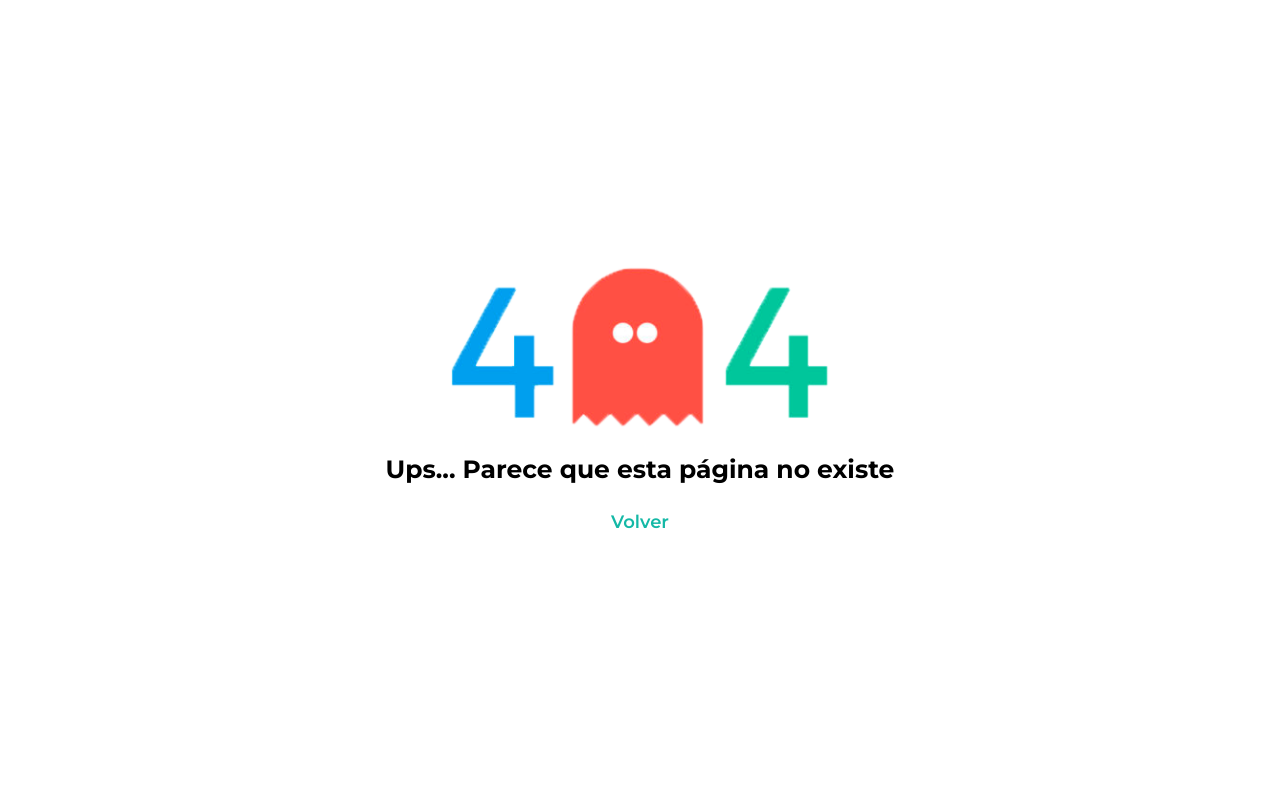
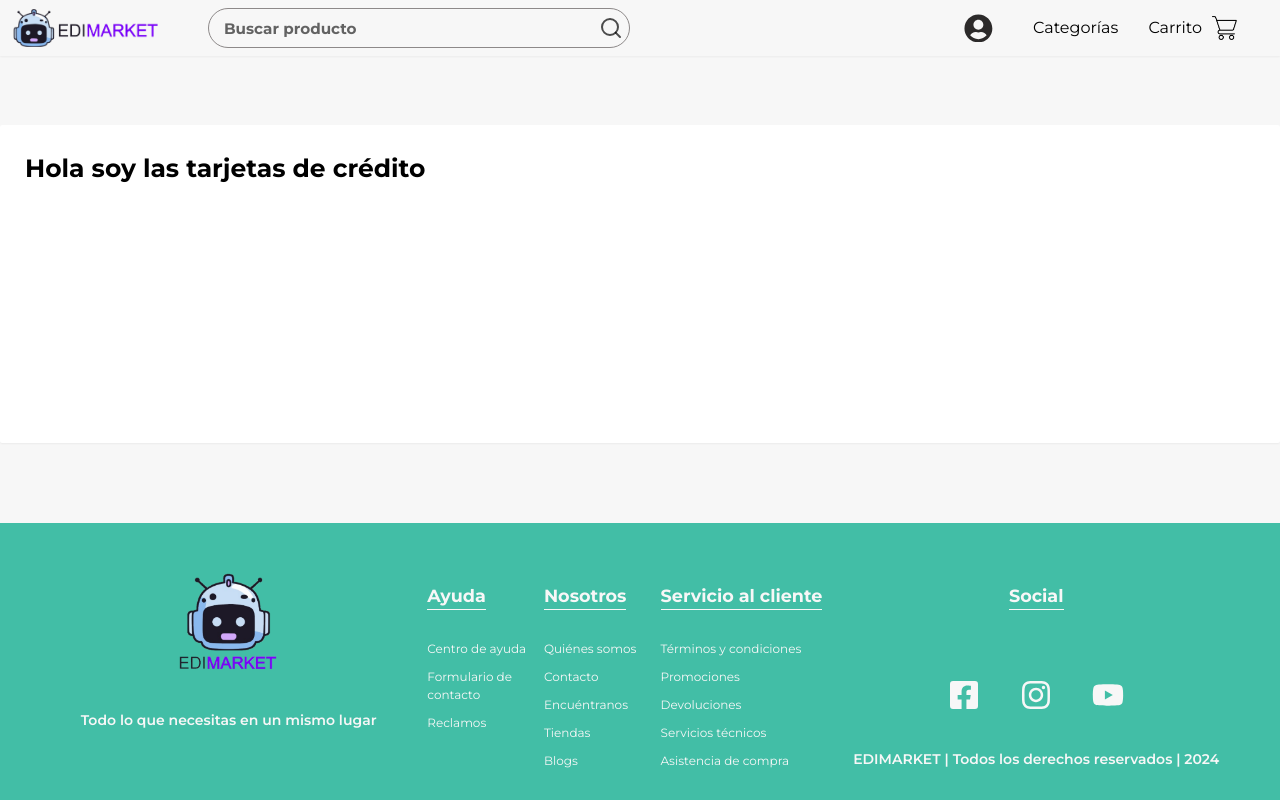
Before and after one commit to SebastianHernandez0/edimarket-2, a React (Vite) app in the folder Frontend/: page /my-credit-cards in a window 1280 px wide. Built offline with nearby package versions, Linux system fonts and the light colour scheme; sample sign-in values are in the browser's storage.

Commit message:
Creando componente tarjetas de crédito

```diff
--- a/Frontend/src/App.jsx
+++ b/Frontend/src/App.jsx
@@ -23,6 +23,7 @@ import { EditUserData } from "./pages/editUserData/EditUserData.jsx";
 import { UserAddress } from "./pages/userAddress/UserAddress.jsx";
 import { AddUserAdress } from "./pages/addUserAddress/AddUserAddress.jsx";
 import { NotFound } from "./pages/notFound/NotFound.jsx";
+import { UserCards } from "./pages/userCards/UserCards.jsx";
 
 function App() {
   const { userToken } = useContext(UserContext);
@@ -78,6 +79,10 @@ function App() {
             path="/add-address"
             element={userToken ? <AddUserAdress /> : <Navigate to="/sign-in" />}
           />
+          <Route
+            path="/my-credit-cards"
+            element={userToken ? <UserCards /> : <Navigate to="/sign-in" />}
+          />
           <Route path="*" element={<NotFound />} />
         </Routes>
 
--- a/Frontend/src/pages/miPerfil/MiPerfil.jsx
+++ b/Frontend/src/pages/miPerfil/MiPerfil.jsx
@@ -15,6 +15,12 @@ export function MiPerfil() {
 
   let nombres = user.nombre.split(" ");
 
+  let nameToUpperCase = user.nombre.split(" ");
+  let newName = nameToUpperCase.map(
+    (word) => word.charAt(0).toUpperCase() + word.slice(1)
+  );
+  let updateName = (nameToUpperCase = newName.join(" "));
+
   return (
     <section className="miperfil__container ">
       <div className="miperfil__userinfo__container bg-white shadow-sm ">
@@ -26,7 +32,7 @@ export function MiPerfil() {
         </div>
         <div className="miperfil__userinfo__name">
           <p className="miperfill__userinfo__paragraph font-medium">
-            {user.nombre}
+            {updateName}
           </p>
           <p className="miperfill__userinfo__paragraph text-sm mt-3">
             {user.email}
@@ -93,7 +99,7 @@ export function MiPerfil() {
         <div className="flex items-center justify-between w-full">
           <div className="flex items-center w-full">
             <Link
-              to=""
+              to="/my-credit-cards"
               className="miperfil__userinfo__data miperfil__userinfo__postlink w-full"
             >
               <FaCreditCard className="miperfil__userinfo__icon text" />
--- a/Frontend/src/pages/userAddress/UserAddress.jsx
+++ b/Frontend/src/pages/userAddress/UserAddress.jsx
@@ -103,13 +103,21 @@ export function UserAddress() {
                 <div className="flex gap-2 items-center font-medium">
                   <HiHome className="text-2xl" />
                   <span>
-                    {address.direccion} <span>{address.numero_casa}</span>
+                    {address.direccion.charAt(0).toUpperCase() +
+                      address.direccion.slice(1)}
+                    <span>{address.numero_casa}</span>
                   </span>
                 </div>
                 <div className="region-comuna pl-8 text-sm">
-                  <span className="">Región</span> <span>{address.region}</span>
+                  <span className="">Región</span>{" "}
+                  <span>
+                    {address.region.charAt(0).toUpperCase() +
+                      address.region.slice(1)}
+                  </span>
                 </div>
-                <span className="usuario pl-8 text-sm">{user.nombre}</span>
+                <span className="usuario pl-8 text-sm">
+                  {user.nombre.charAt(0).toUpperCase() + user.nombre.slice(1)}
+                </span>
               </div>
             </div>
             <div className="edit__icon">
--- /dev/null
+++ b/Frontend/src/pages/userCards/UserCards.jsx
@@ -0,0 +1,9 @@
+import "../userCards/userCards.css";
+
+export function UserCards() {
+  return (
+    <section className="usercards__container bg-white shadow-sm rounded-sm">
+      <h1>Hola soy las tarjetas de crédito</h1>
+    </section>
+  );
+}
--- /dev/null
+++ b/Frontend/src/pages/userCards/userCards.css
@@ -0,0 +1,7 @@
+.usercards__container {
+  grid-area: header;
+  padding: 25px;
+  margin: 60px auto;
+  width: 100%;
+  max-width: 1400px;
+}
```
